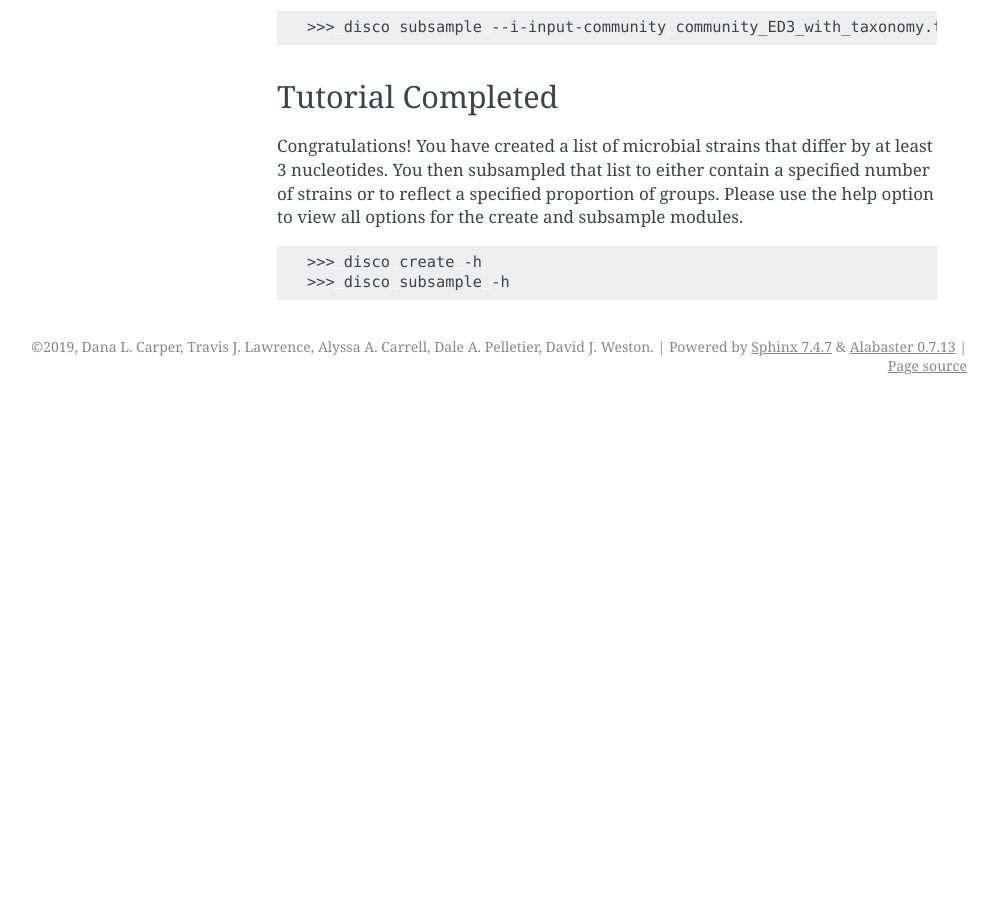
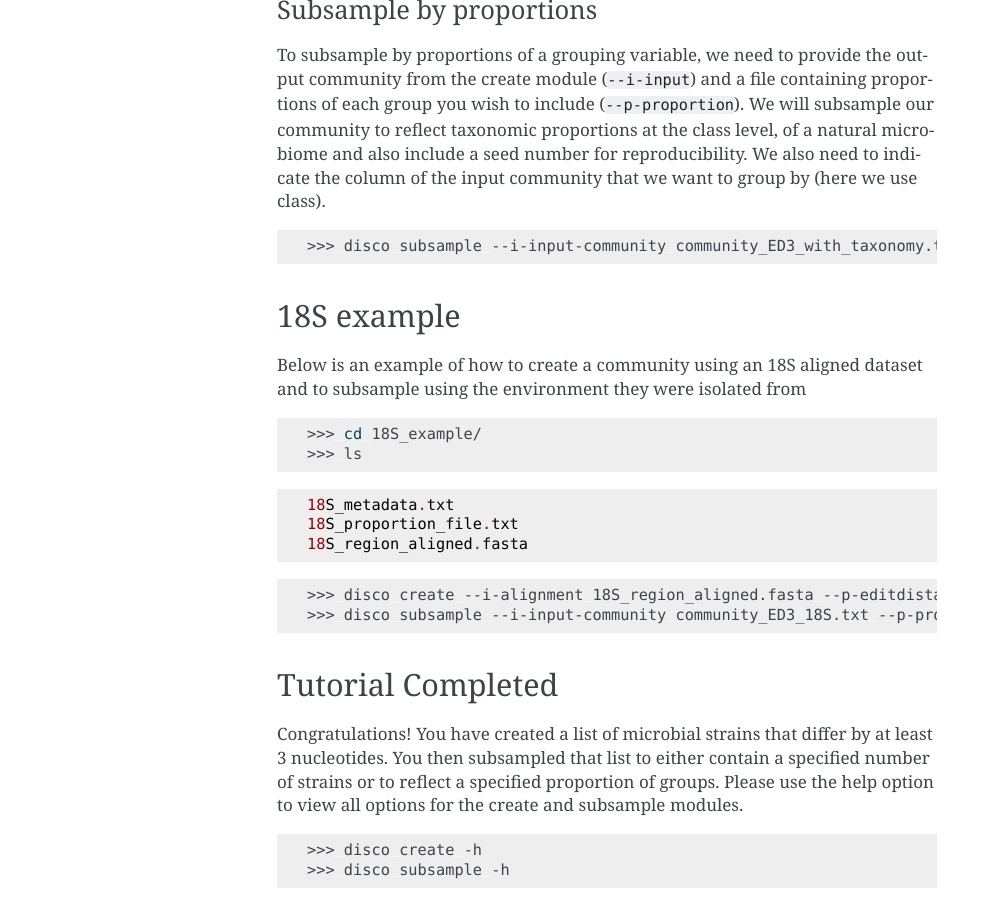
Before and after one commit to dlcarper/DISCo-microbe, a Sphinx documentation site: the page built from docs/Tutorial.rst, in a window 1280 px wide and 900 px high, scrolled down 2515 px. Shown: the whole window, without its empty margins (143-1141 px from the left). Built offline with Sphinx 7.4.7, drawn with Linux system fonts in a browser that asks for light colours; before the commit the page ends 2920 px from its top, so only the background shows below that; some of the changed text lies outside the part shown.

Commit message:
Add files via upload

```diff
--- a/docs/Tutorial.rst
+++ b/docs/Tutorial.rst
@@ -30,10 +30,12 @@
     >>> ls
 
 .. parsed-literal::
-    Tutorial_Metdata_file.txt
-    Tutorial_alignment.fasta
-    Tutorial_proportions_file.txt
-    Tutorial_starter_community_file.txt
+    18S_example/
+    RDP_distance_dictionary_20191126-150855.txt
+    RDP_Tutorial_Metdata_file.txt
+    RDP_Tutorial_alignment.fasta
+    RDP_Tutorial_proportions_file.txt
+    RDP_Tutorial_starter_community_file.txt
 
 Create Module
 -------------
@@ -42,7 +44,7 @@
 
 .. code-block:: bash
 
-    >>> disco create --i-alignment Tutorial_alignment.fasta --p-editdistance 3 --p-seed 10 --i-metadata Tutorial_Metdata_file.txt --o-community-list community_ED3_with_taxonomy.txt
+    >>> disco create --i-alignment RDP_Tutorial_alignment.fasta --p-editdistance 3 --p-seed 10 --i-metadata RDP_Tutorial_Metdata_file.txt --o-community-list community_ED3_with_taxonomy.txt
 
 This command should generate two files: a text file containing a list of members that differ by at least 3 nucleotides and a distance dictionary. The distance dictionary is a database of the pairwise sequence similarities for the provided community alignment. This distance database can be used as a starting point for the create module if you were to add community members to your existing alignment and only needed to calculate the pairwise distances for the new members.
 
@@ -56,7 +58,16 @@
 
 .. code-block:: bash
 
-        >>> disco create --i-alignment Tutorial_alignment.fasta --p-editdistance 3 --p-seed 10 --i-metadata Tutorial_Metdata_file.txt --o-community-list community_ED3_with_taxonomy_specific.txt  --p-include-strains Tutorial_starter_community_file.txt
+        >>> disco create --i-alignment RDP_Tutorial_alignment.fasta --p-editdistance 3 --p-seed 10 --i-metadata RDP_Tutorial_Metdata_file.txt --o-community-list community_ED3_with_taxonomy_specific.txt  --p-include-strains RDP_Tutorial_starter_community_file.txt
+
+Option to start with input dictionary
+~~~~~~~~~~~~~~~~~~~~~~~~~~~~~~~~~~~~~
+
+If you wish to start with a pre-existing distance dictionary simply specify in your create command
+
+.. code-block:: bash
+
+    >>> disco create --i-alignment RDP_Tutorial_alignment.fasta --p-editdistance 3 --p-seed 10 --i-metadata RDP_Tutorial_Metdata_file.txt --o-community-list community_ED3_with_taxonomy.txt --i-distance-dictionary RDP_distance_dictionary_20191126-150855.txt
 
 
 Subsample Module
@@ -80,8 +91,27 @@
 
 .. code-block:: bash
 
-    >>> disco subsample --i-input-community community_ED3_with_taxonomy.txt --p-proportion Tutorial_proportions_file.txt --p-seed 10 --p-group-by "Class"
+    >>> disco subsample --i-input-community community_ED3_with_taxonomy.txt --p-proportion RDP_Tutorial_proportions_file.txt --p-seed 10 --p-group-by "Class"
 
+18S example
+-----------
+
+Below is an example of how to create a community using an 18S aligned dataset and to subsample using the environment they were isolated from
+
+.. code-block:: bash
+
+    >>> cd 18S_example/
+    >>> ls
+
+.. parsed-literal::
+    18S_metadata.txt
+    18S_proportion_file.txt
+    18S_region_aligned.fasta
+
+.. code-block:: bash
+
+  >>> disco create --i-alignment 18S_region_aligned.fasta --p-editdistance 3 --p-seed 10 --i-metadata 18S_metadata.txt --o-community-list community_ED3_18S.txt
+  >>> disco subsample --i-input-community community_ED3_18S.txt --p-proportion 18S_proportion_file.txt --p-seed 10 --p-group-by Environment
 
 Tutorial Completed
 ------------------
```
